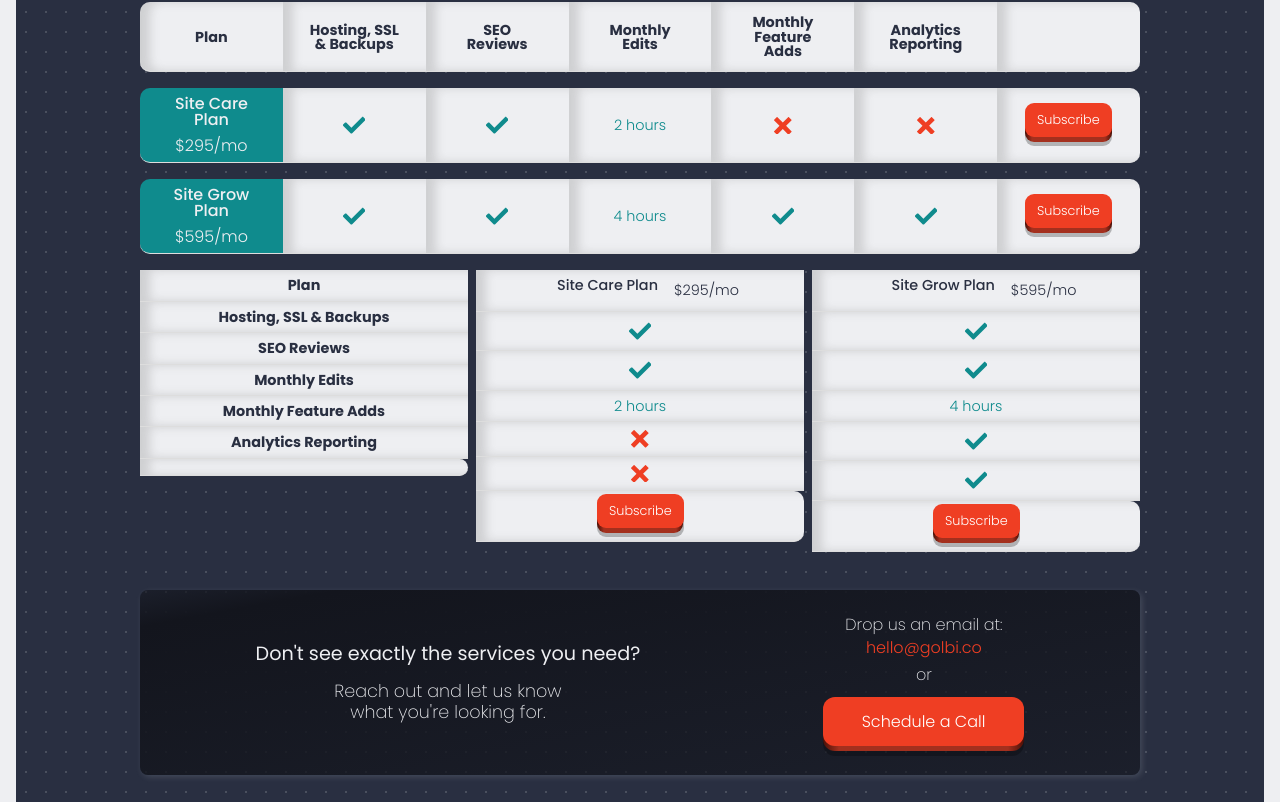
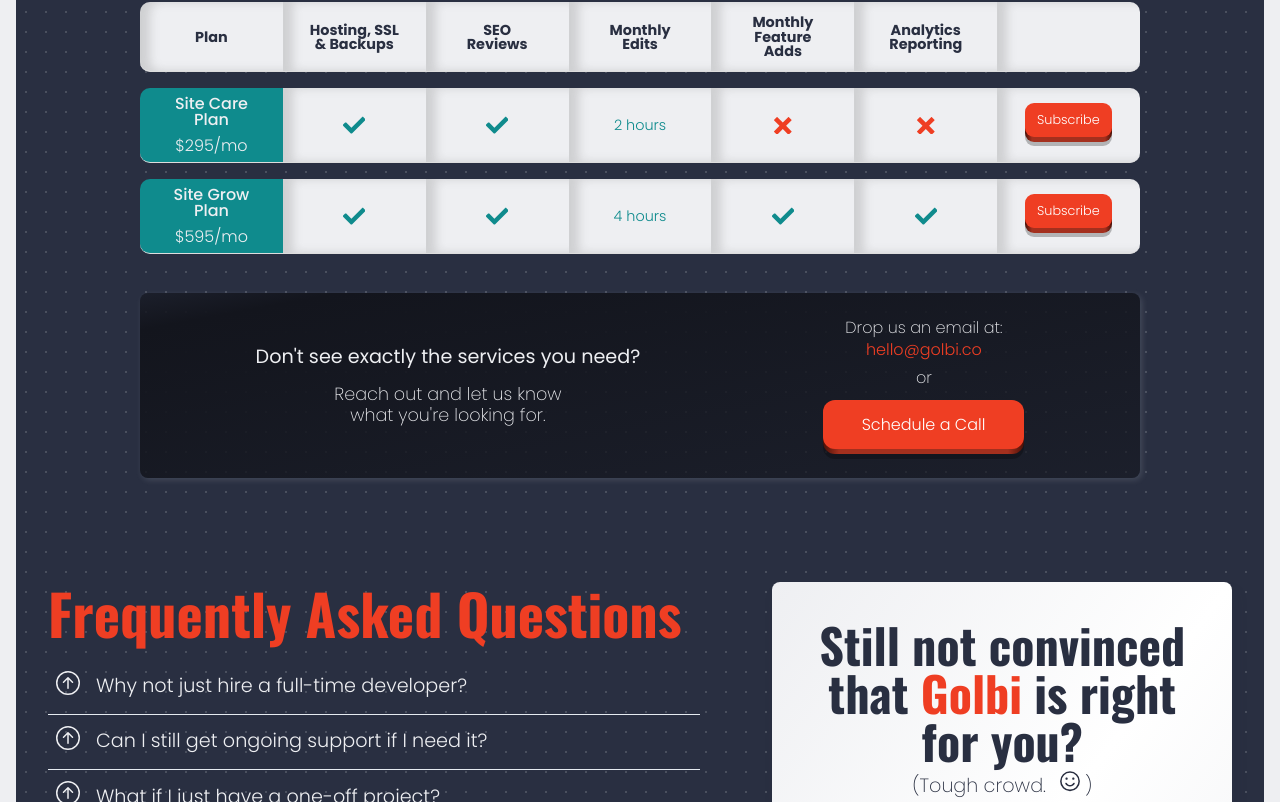
Before and after one commit to dinardavis/golbi, a React (Create React App) app in the folder client/: page / in a window 1280 px wide. Shown: the part 6774-7576 px from the top of the page. Built offline with nearby package versions, Linux system fonts and the light colour scheme.

Commit message:
Adjust media query desktop/mobile site care plans

```diff
--- a/client/src/assets/css/style.css
+++ b/client/src/assets/css/style.css
@@ -1644,13 +1644,14 @@
 
 .pricing-table-mobile {
   display: grid;
-  grid-template-columns: 1fr 1fr 1fr;
+  grid-template-columns: repeat(3, 1fr);
   gap: 0.5rem;
 }
 
 .pricing-col {
   display: flex;
   flex-direction: column;
+  border-radius: 10px;
 }
 
 .plan-feature-col {
@@ -2613,6 +2614,12 @@
   }
 }
 
+@media (max-width: 849px) {
+  .pricing-table-desktop {
+    display: none;
+  }
+}
+
 @media (max-width: 900px) {
   /* Existing styles */
   .intro-cta-copy-container {
@@ -2693,3 +2700,9 @@
     scroll-margin-top: 15px; /* Slightly reduced for mobile */
   }
 }
+
+@media (min-width: 850px) {
+  .pricing-table-mobile {
+    display: none;
+  }
+}
--- a/client/src/components/Pricing.js
+++ b/client/src/components/Pricing.js
@@ -281,6 +281,8 @@
       </div>
     </div>
 
+    {/* Pricing Table Desktop */}
+    <div className="pricing-table-desktop">
       <div className="plan-feature-header">
         <div className="plan-feature-col">
           <h3 className="header-name">Plan</h3>
@@ -368,6 +370,8 @@
           </button>
         </div>
       </div>
+    </div>
+
 
 
 
```
Lines whose indentation alone changed are shown as unchanged.
